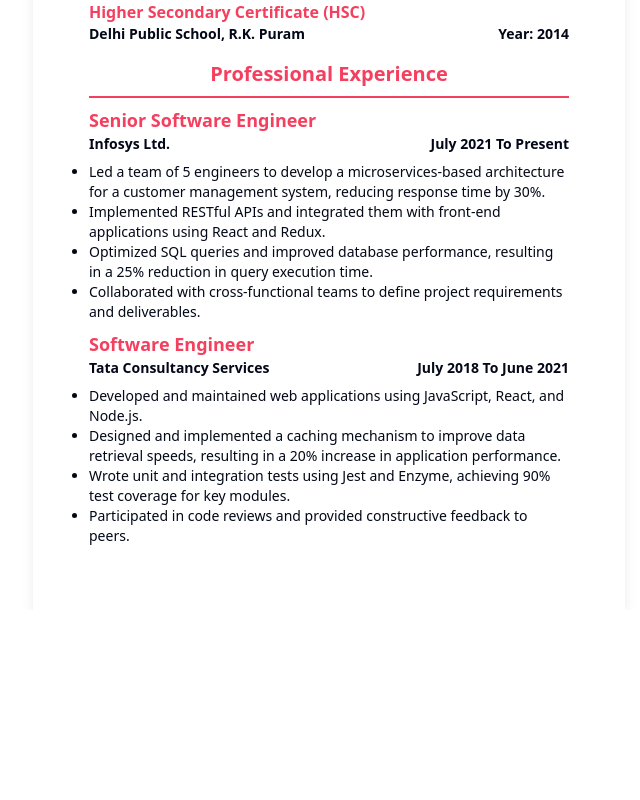
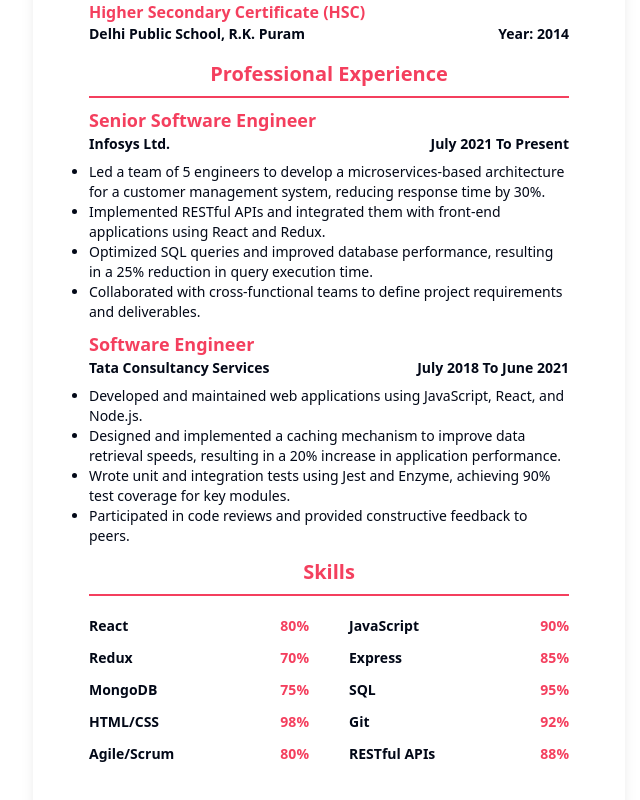
Before and after one commit to dhirajaryaa/AI-Resume-Builder, a React (Vite) app: page /dashboard/resume/1/edit in a window 1280 px wide. Shown: the part 502-1302 px from the top of the page, without its empty margins (623-1263 px from the left). Before the commit the page ends 1112 px from the top, so only its background shows below. Built offline with nearby package versions, Linux system fonts and the light colour scheme; no server answers.

Commit message:
style: adding skills on resume preview section

```diff
--- a/src/components/custom/resumepreview/ResumePreview.jsx
+++ b/src/components/custom/resumepreview/ResumePreview.jsx
@@ -1,26 +1,33 @@
-import React from 'react'
-import { resumeData } from '@/data/dummyResume'
-import { Education, PersonalDetails, ProfessionalExperience, Summary } from './components'
+import React from "react";
+import { resumeData } from "@/data/dummyResume";
+import {
+  Education,
+  PersonalDetails,
+  ProfessionalExperience,
+  Skills,
+  Summary,
+} from "./components";
 const ResumePreview = () => {
   return (
-    <section className={`shadow-lg h-full p-14 border-t-8 border-[${resumeData.themeColor}]`} >
+    <section
+      className={`shadow-lg h-full p-14 border-t-8 `}
+      style={{ borderColor: resumeData.themeColor }}
+    >
       {/* personalDetails  */}
-      <PersonalDetails  resumeData={resumeData}/>
+      <PersonalDetails resumeData={resumeData} />
 
       {/* summary */}
-    <Summary summary={resumeData.summary}/>
+      <Summary summary={resumeData.summary} />
       {/* education */}
       <Education resumeData={resumeData} />
 
       {/* workExperience */}
       <ProfessionalExperience resumeData={resumeData} />
 
+      {/* skills */}
+      <Skills resumeData={resumeData}/>
+    </section>
+  );
+};
 
-     {/* skills */}
-
-
-    </section>
-  )
-}
-
-export default ResumePreview
+export default ResumePreview;
--- /dev/null
+++ b/src/components/custom/resumepreview/components/Skills.jsx
@@ -0,0 +1,28 @@
+import React from "react";
+
+const Skills = ({ resumeData: { skills, themeColor } }) => {
+  return (
+    <>
+      <h2
+        className="font-bold text-xl text-center mt-3"
+        style={{ color: themeColor }}
+      >
+        Skills
+      </h2>
+      <hr className="border-[1px] my-2" style={{ borderColor: themeColor }} />
+      <div className="grid grid-cols-2 gap-x-10 gap-y-3 mt-5">
+        {skills.map((item, index) => (
+          <div
+            key={index}
+            className="text-sm  font-semibold flex justify-between w-full"
+          >
+            <p>{item.name}</p>
+            <p style={{ color: themeColor }}>{item.knowledge}</p>
+          </div>
+        ))}
+      </div>
+    </>
+  );
+};
+
+export default Skills;
--- a/src/components/custom/resumepreview/components/index.js
+++ b/src/components/custom/resumepreview/components/index.js
@@ -2,4 +2,5 @@ import PersonalDetails from "./PersonalDetails";
 import Summary from "./Summary";
 import Education from "./Education";
 import ProfessionalExperience from "./ProfessionalExperience";
-export {PersonalDetails,Summary,Education,ProfessionalExperience}
+import Skills from "./Skills";
+export {PersonalDetails,Summary,Education,ProfessionalExperience,Skills}
--- a/src/data/dummyResume.js
+++ b/src/data/dummyResume.js
@@ -2,14 +2,14 @@ export const resumeData = {
   personalDetails: {
     firstName: "Rohan",
     lastName: "Kumar",
-    jobRole:     "Software Engineer",
+    jobRole: "Software Engineer",
     email: "rohankumar@example.com",
     phone: "+91 9876543210",
     address: "123, MG Road, Bengaluru, Karnataka, India",
     linkedIn: "https://www.linkedin.com/in/rohankumar",
     github: "https://github.com/rohankumar",
   },
-  themeColor:"#f43f5e",
+  themeColor: "#f43f5e",
   summary:
     "Results-driven software engineer with over 5 years of experience in developing scalable web applications and working in agile environments. Proficient in JavaScript, React, Node.js, and RESTful APIs. Passionate about building user-centric products and delivering high-quality solutions.",
   education: [
@@ -53,30 +53,18 @@ export const resumeData = {
     },
   ],
   skills: [
-    "JavaScript",
-    "React",
-    "Node.js",
-    "Redux",
-    "Express",
-    "MongoDB",
-    "SQL",
-    "HTML/CSS",
-    "Git",
-    "Agile/Scrum",
-    "RESTful APIs",
+    { name: "React", knowledge: "80%" },
+    { name: "JavaScript", knowledge: "90%" },
+    { name: "Redux", knowledge: "70%" },
+    { name: "Express", knowledge: "85%" },
+    { name: "MongoDB", knowledge: "75%" },
+    { name: "SQL", knowledge: "95%" },
+    { name: "HTML/CSS", knowledge: "98%" },
+    { name: "Git", knowledge: "92%" },
+    { name: "Agile/Scrum", knowledge: "80%" },
+    { name: "RESTful APIs", knowledge: "88%" },
   ],
-  certifications: [
-    {
-      title: "Certified Kubernetes Application Developer (CKAD)",
-      institution: "The Linux Foundation",
-      year: "2021",
-    },
-    {
-      title: "AWS Certified Solutions Architect – Associate",
-      institution: "Amazon Web Services",
-      year: "2020",
-    },
-  ],
+
   projects: [
     {
       projectName: "E-commerce Platform",
@@ -91,6 +79,4 @@ export const resumeData = {
       technologies: ["React", "Redux", "Firebase"],
     },
   ],
-  languages: ["English", "Hindi", "Kannada"],
-  interests: ["Cricket", "Traveling", "Reading Technology Blogs"],
 };
```
Lines whose indentation alone changed are shown as unchanged.
